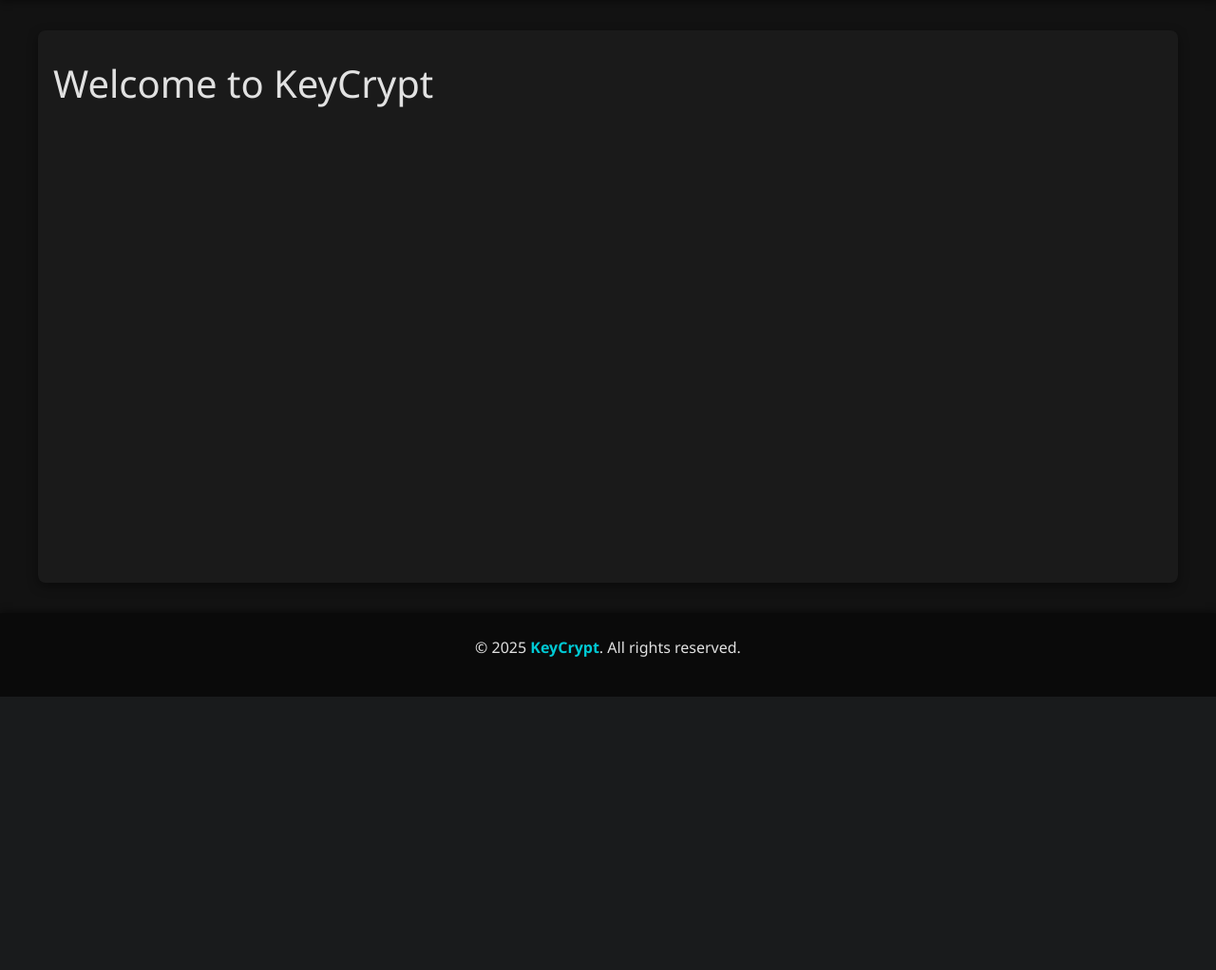
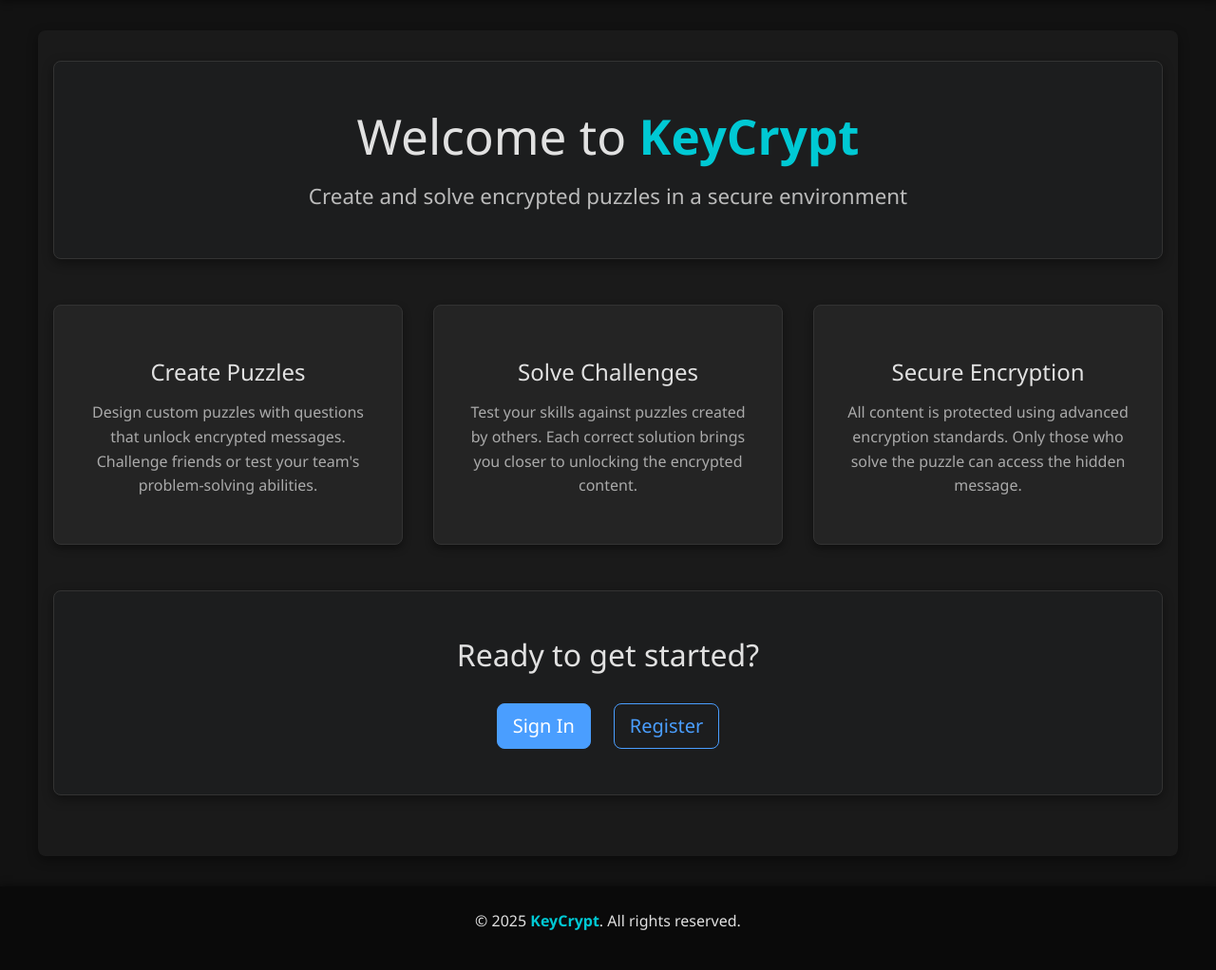
Before and after one commit to mlziade/keycrypt, a Django app: page / in a window 1280 px wide. Shown: the part 66-1088 px from the top of the page at 95% size. Before the commit the page ends 800 px from the top, so only its background shows below. Run offline with Django 5.2, Linux system fonts and the light colour scheme; some libraries are stand-ins or nearby versions.

Commit message:
Add hero section and feature cards to home page; enhance call to action with user authentication links

```diff
--- a/static/home.css
+++ b/static/home.css
@@ -0,0 +1,118 @@
+/* Hero section */
+.hero-section {
+    text-align: center;
+    padding: 3rem 1rem;
+    margin-bottom: 3rem;
+    border-radius: 8px;
+    background-color: rgba(30, 32, 35, 0.5);
+    box-shadow: 0 4px 12px var(--shadow-color);
+    border: 1px solid #333;
+}
+
+.hero-section h1 {
+    font-size: 3.2rem;
+    margin-bottom: 1rem;
+    color: var(--text-color);
+}
+
+.accent-text {
+    color: var(--accent-color);
+    font-weight: bold;
+}
+
+.tagline {
+    font-size: 1.4rem;
+    color: #bbb;
+    max-width: 800px;
+    margin: 0 auto;
+}
+
+/* Features section */
+.features-section {
+    display: grid;
+    grid-template-columns: repeat(auto-fit, minmax(280px, 1fr));
+    gap: 2rem;
+    margin-bottom: 3rem;
+}
+
+.feature-card {
+    background-color: #242424;
+    padding: 2rem;
+    border-radius: 8px;
+    box-shadow: 0 4px 8px var(--shadow-color);
+    border: 1px solid #333;
+    transition: transform 0.3s, box-shadow 0.3s;
+    text-align: center;
+}
+
+.feature-card:hover {
+    transform: translateY(-5px);
+    box-shadow: 0 8px 16px var(--shadow-color);
+}
+
+.feature-icon {
+    font-size: 2.5rem;
+    margin-bottom: 1.5rem;
+    color: var(--accent-color);
+}
+
+.feature-card h2 {
+    font-size: 1.5rem;
+    margin-bottom: 1rem;
+    color: var(--text-color);
+}
+
+.feature-card p {
+    color: #aaa;
+    line-height: 1.6;
+}
+
+/* Call to action section */
+.cta-section {
+    text-align: center;
+    padding: 3rem;
+    border-radius: 8px;
+    background-color: rgba(30, 32, 35, 0.5);
+    margin-bottom: 2rem;
+    box-shadow: 0 4px 12px var(--shadow-color);
+    border: 1px solid #333;
+}
+
+.cta-section h2 {
+    font-size: 2rem;
+    margin-bottom: 2rem;
+    color: var(--text-color);
+}
+
+.cta-buttons {
+    display: flex;
+    justify-content: center;
+    gap: 1.5rem;
+    flex-wrap: wrap;
+}
+
+.btn-outline-primary {
+    color: var(--primary-color);
+    border-color: var(--primary-color);
+    background-color: transparent;
+}
+
+.btn-outline-primary:hover {
+    background-color: var(--primary-color);
+    color: white;
+}
+
+/* Responsive adjustments */
+@media (max-width: 768px) {
+    .hero-section h1 {
+        font-size: 2.5rem;
+    }
+
+    .tagline {
+        font-size: 1.2rem;
+    }
+
+    .cta-section {
+        padding: 2rem 1rem;
+    }
+}
--- a/templates/home.html
+++ b/templates/home.html
@@ -10,5 +10,46 @@
 {% endblock %}
 
 {% block content %}
-    <h1>Welcome to KeyCrypt</h1>
+    <div class="hero-section">
+        <h1>Welcome to <span class="accent-text">KeyCrypt</span></h1>
+        <p class="tagline">Create and solve encrypted puzzles in a secure environment</p>
+    </div>
+
+    <div class="features-section">
+        <div class="feature-card">
+            <div class="feature-icon">
+                <i class="bi bi-lock-fill"></i>
+            </div>
+            <h2>Create Puzzles</h2>
+            <p>Design custom puzzles with questions that unlock encrypted messages. Challenge friends or test your team's problem-solving abilities.</p>
+        </div>
+
+        <div class="feature-card">
+            <div class="feature-icon">
+                <i class="bi bi-key-fill"></i>
+            </div>
+            <h2>Solve Challenges</h2>
+            <p>Test your skills against puzzles created by others. Each correct solution brings you closer to unlocking the encrypted content.</p>
+        </div>
+
+        <div class="feature-card">
+            <div class="feature-icon">
+                <i class="bi bi-shield-lock-fill"></i>
+            </div>
+            <h2>Secure Encryption</h2>
+            <p>All content is protected using advanced encryption standards. Only those who solve the puzzle can access the hidden message.</p>
+        </div>
+    </div>
+
+    <div class="cta-section">
+        <h2>Ready to get started?</h2>
+        <div class="cta-buttons">
+            {% if user.is_authenticated %}
+                <a href="{% url 'puzzle:create_puzzle' %}" class="btn btn-primary btn-lg">Create a Puzzle</a>
+            {% else %}
+                <a href="{% url 'users:login' %}" class="btn btn-primary btn-lg">Sign In</a>
+                <a href="{% url 'users:register' %}" class="btn btn-outline-primary btn-lg">Register</a>
+            {% endif %}
+        </div>
+    </div>
 {% endblock %}
```
